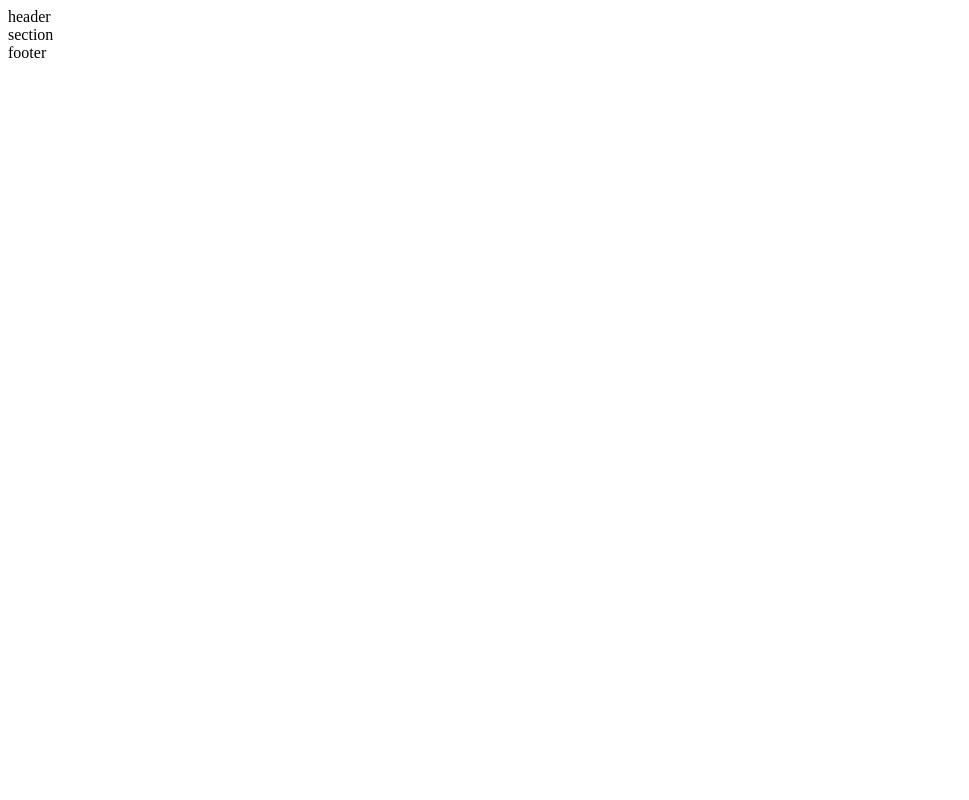
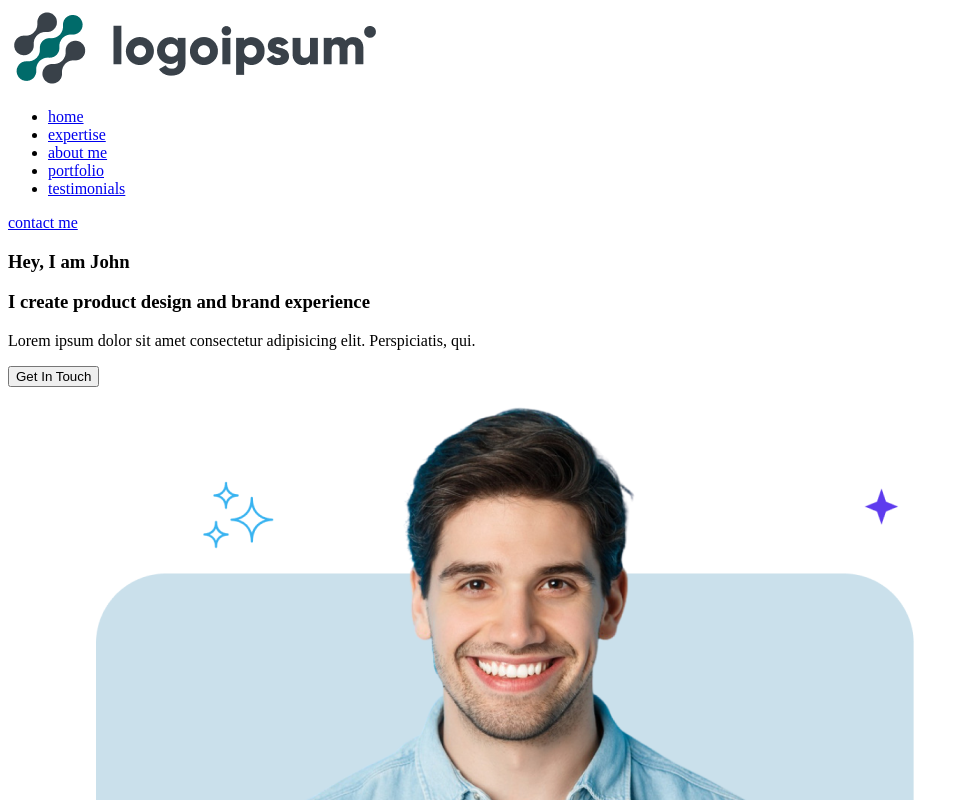
Before and after one commit to aya12sh/portfolio-clone, a plain HTML site: page index.html in a window 1280 px wide. Shown: the top 800 px of the page, without its empty margins (0-969 px from the left). Drawn offline with Linux system fonts and the light colour scheme.

Commit message:
update: add header and home section

```diff
--- a/index.html
+++ b/index.html
@@ -7,11 +7,41 @@
 </head>
 <body>
     <main>
-        <!-- start header -->
-        <header>header</header>
+        <!-- start header by aya -->
+        <header class="po-header">
+            <div class="po-logo-container">
+                <img src="./assets/imgs/Logologo.png" alt="">
+            </div>
+            <nav>
+                <ul>
+                    <li><a href="#home">home</a></li>
+                    <li><a href="#">expertise</a></li>
+                    <li><a href="#">about me</a></li>
+                    <li><a href="#">portfolio</a></li>
+                    <li><a href="#">testimonials</a></li>
+                </ul>
+            </nav>
+            <div>
+                <a href="#contact-me">contact me</a>
+            </div>
+        </header>
         <!-- end header -->
         <!-- start content section -->
-        <section>section</section>
+        <section>
+            <!-- start home section by aya -->
+            <section id="home" class="po-home-sec">
+                <div class="po-text-container">
+                    <h3>Hey, I am John</h3>
+                    <h1>I create <span>product</span> design and brand experience</h1>
+                    <p>Lorem ipsum dolor sit amet consectetur adipisicing elit. Perspiciatis, qui.</p>
+                    <button>Get In Touch</button>
+                </div>
+                <figure class="po-img-container ">
+                    <img src="./assets/imgs/avatar.png" alt="">
+                </figure>
+            </section>
+            <!-- end home section -->
+        </section>
         <!-- end content section -->
         <!-- srart footer -->
         <footer>footer</footer>
```
